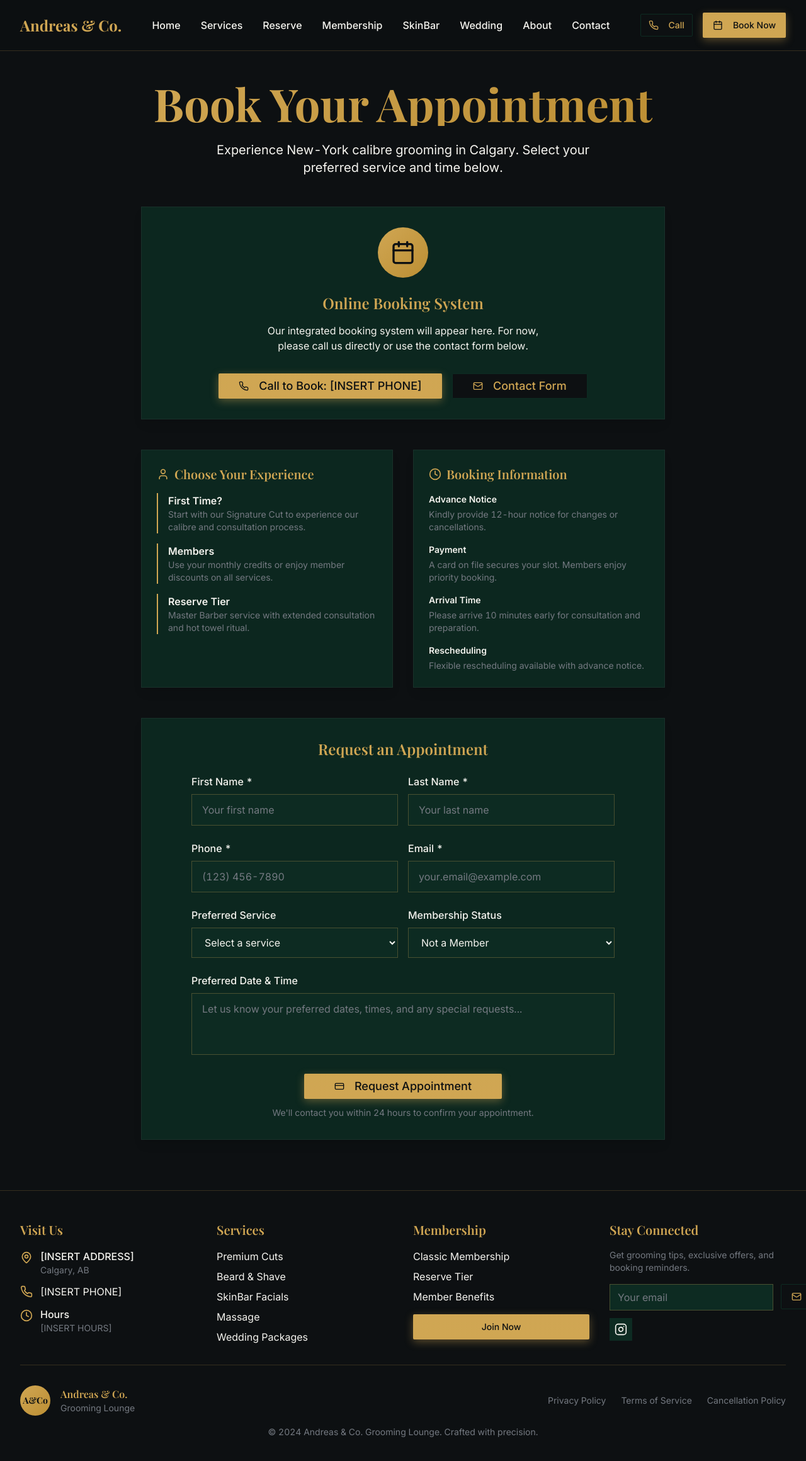
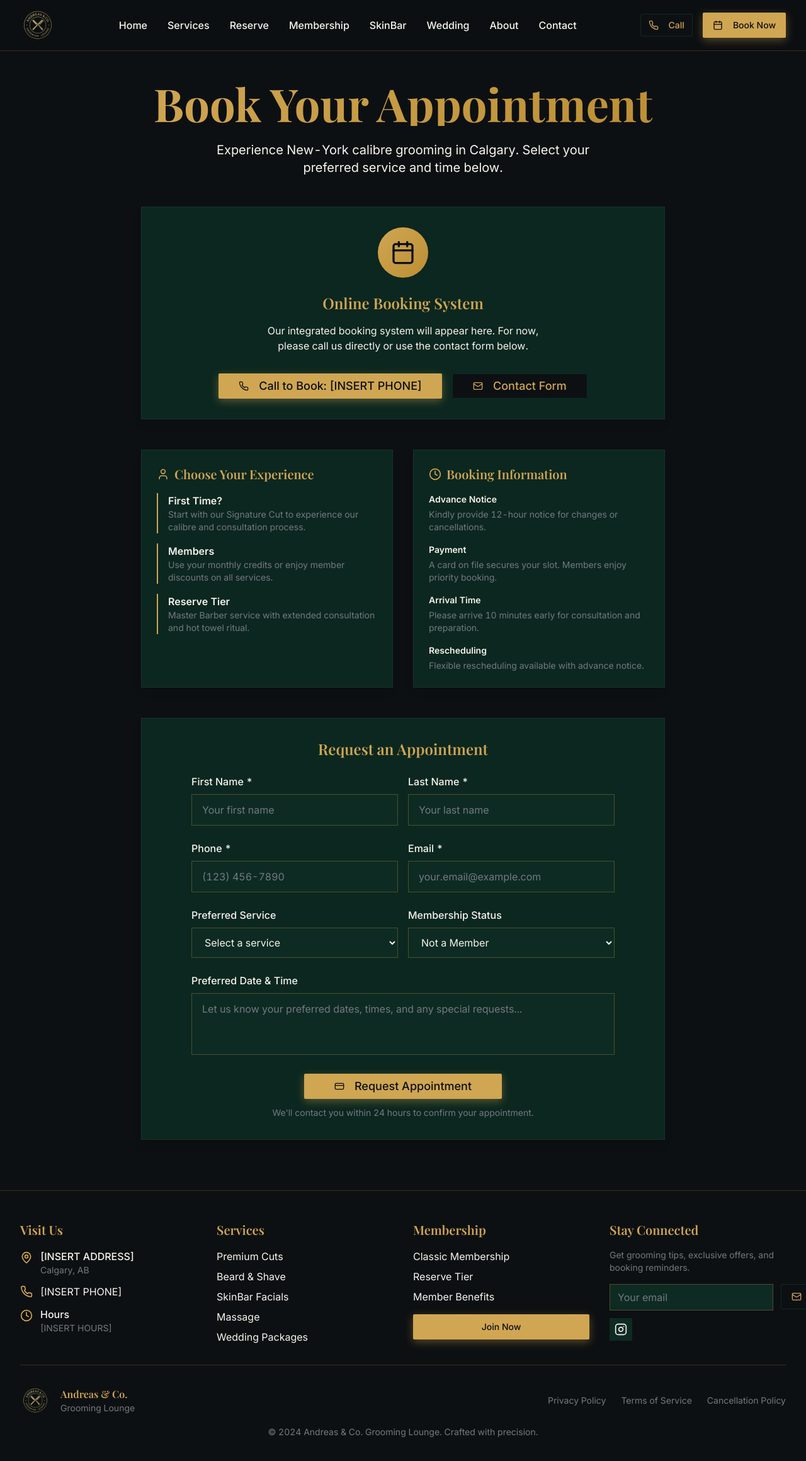
Before and after one commit to Bwillia13x/brass-routine, a React (Vite) app: page /book in a window 1280 px wide. Shown: the top 2320 px of the page at 63% size. Built offline with nearby package versions, Linux system fonts and the light colour scheme; the HTML template or start-up script is replaced by a standard one.

Commit message:
Add logo

```diff
--- a/index.html
+++ b/index.html
@@ -3,6 +3,7 @@
   <head>
     <meta charset="UTF-8" />
     <meta name="viewport" content="width=device-width, initial-scale=1.0" />
+    <link rel="icon" href="/lovable-uploads/b046a3c5-1c1b-45b4-bec5-34fe783f8f54.png" type="image/png">
     <title>Andreas & Co. - Premium Men's Grooming Lounge | Calgary</title>
     <meta name="description" content="New-York calibre grooming in Calgary. Precision cuts, SkinBar facials, and membership privileges at Andreas & Co. - Calgary's premier men's grooming lounge." />
     <meta name="author" content="Andreas & Co." />
--- a/src/components/Footer.tsx
+++ b/src/components/Footer.tsx
@@ -106,10 +106,12 @@ const Footer = () => {
         <div className="mt-8 pt-8 border-t border-brass/20">
           <div className="flex flex-col md:flex-row justify-between items-center">
             <div className="flex items-center space-x-4 mb-4 md:mb-0">
-              {/* Monogram Seal */}
-              <div className="w-12 h-12 rounded-full bg-gradient-brass flex items-center justify-center">
-                <span className="font-display font-bold text-coal text-sm">A&Co</span>
-              </div>
+              {/* Logo */}
+              <img
+                src="/lovable-uploads/b046a3c5-1c1b-45b4-bec5-34fe783f8f54.png"
+                alt="Andreas & Co. Grooming Lounge"
+                className="h-12 w-12"
+              />
               <div>
                 <p className="font-display font-semibold text-brass">Andreas & Co.</p>
                 <p className="text-sm text-steel">Grooming Lounge</p>
--- a/src/components/Navigation.tsx
+++ b/src/components/Navigation.tsx
@@ -25,9 +25,13 @@ const Navigation = () => {
           <div className="flex-shrink-0">
             <NavLink
               to="/"
-              className="text-2xl font-display font-bold text-brass hover:text-brass/80 transition-colors"
+              className="flex items-center hover:opacity-80 transition-opacity"
             >
-              Andreas & Co.
+              <img
+                src="/lovable-uploads/b046a3c5-1c1b-45b4-bec5-34fe783f8f54.png"
+                alt="Andreas & Co. Grooming Lounge"
+                className="h-12 w-12 md:h-14 md:w-14"
+              />
             </NavLink>
           </div>
 
```
Also changed, not shown: public/lovable-uploads/b046a3c5-1c1b-45b4-bec5-34fe783f8f54.png (added).
